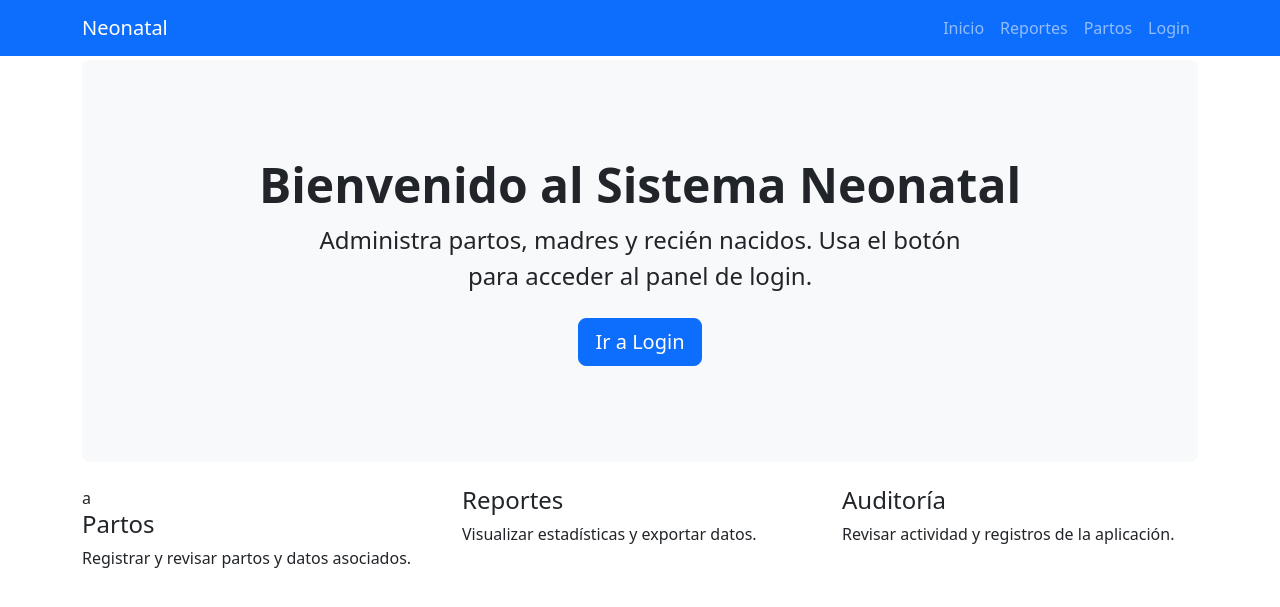
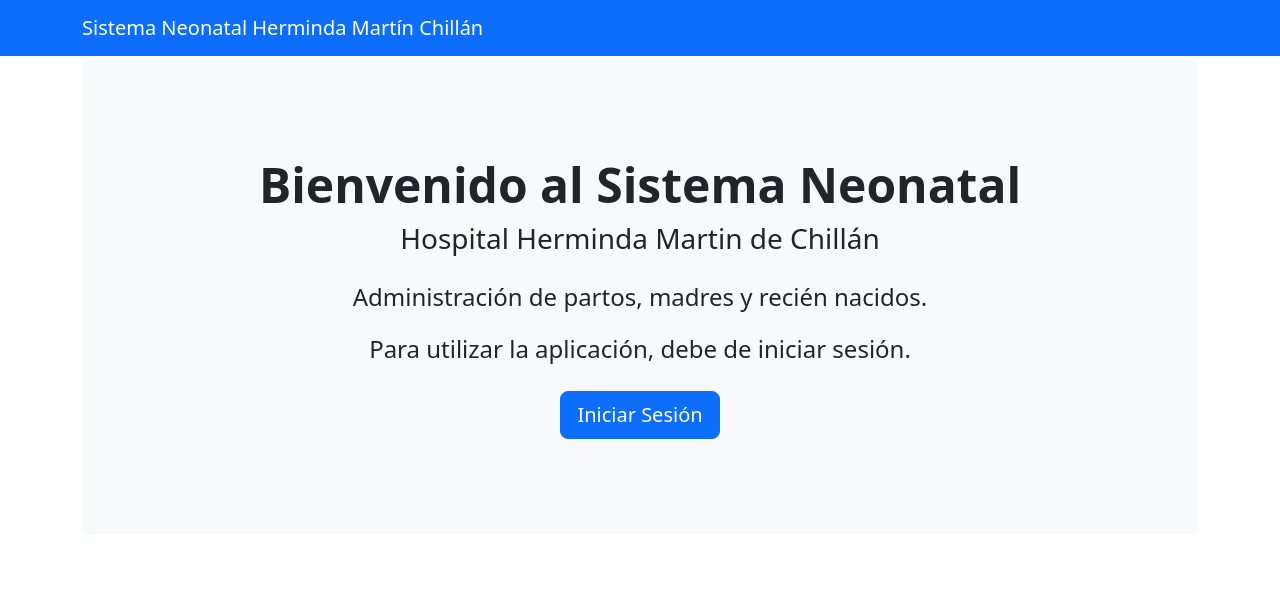
Before and after one commit to LeoCofre/Proyecto-Integrado-Grupo-5, a Django app: page / in a window 1280 px wide. Shown: the top 607 px of the page. Run offline with Django 5.2, Linux system fonts and the light colour scheme.

Commit message:
Cambios en el front de base y main HTML

```diff
--- a/templates/base.html
+++ b/templates/base.html
@@ -4,7 +4,7 @@
 <head>
     <meta charset="UTF-8">
     <meta name="viewport" content="width=device-width, initial-scale=1.0">
-    <title>{% block title %}Neonatal - Sistema{% endblock %}</title>
+    <title>{% block title %}Sistema Neonatal{% endblock %}</title>
     <link href="https://cdn.jsdelivr.net/npm/bootstrap@5.3.2/dist/css/bootstrap.min.css" rel="stylesheet">
     <style>
         body {
@@ -17,19 +17,7 @@
 <body>
     <nav class="navbar navbar-expand-lg navbar-dark bg-primary fixed-top">
         <div class="container">
-            <a class="navbar-brand" href="/">Neonatal</a>
-            <button class="navbar-toggler" type="button" data-bs-toggle="collapse" data-bs-target="#navMenu">
-                <span class="navbar-toggler-icon"></span>
-            </button>
-            <div class="collapse navbar-collapse" id="navMenu">
-                <ul class="navbar-nav ms-auto">
-                    <li class="nav-item"><a class="nav-link" href="/">Inicio</a></li>
-                    <li class="nav-item"><a class="nav-link" href="/reportes/">Reportes</a></li>
-                    <li class="nav-item"><a class="nav-link" href="/partos/">Partos</a></li>
-                    <li class="nav-item"><a class="nav-link" href="/login/">Login</a></li>
-                </ul>
-            </div>
-        </div>
+            <a class="navbar-brand" href="/">Sistema Neonatal Herminda Martín Chillán</a>
     </nav>
 
     <main class="container">
--- a/templates/main.html
+++ b/templates/main.html
@@ -1,31 +1,17 @@
 {% extends 'base.html' %}
 
-{% block title %}Inicio - Neonatal{% endblock %}
+{% block title %}Inicio - Gestión de Partos y Recién Nacidos{% endblock %}
 
 {% block content %}
 <div class="p-5 mb-4 bg-light rounded-3">
     <div class="container-fluid py-5 text-center">
         <h1 class="display-5 fw-bold">Bienvenido al Sistema Neonatal</h1>
-        <p class="col-md-8 fs-4 mx-auto">Administra partos, madres y recién nacidos. Usa el botón para acceder al panel
-            de login.</p>
+        <h3 class="mb-4">Hospital Herminda Martin de Chillán</h3>
+        <p class="col-md-8 fs-4 mx-auto">Administración de partos, madres y recién nacidos.</p>
+        <p class="col-md-8 fs-4 mx-auto">Para utilizar la aplicación, debe de iniciar sesión.</p>
         <div class="d-flex justify-content-center mt-4">
-            <a class="btn btn-primary btn-lg" href="/login/" role="button">Ir a Login</a>
+            <a class="btn btn-primary btn-lg" href="/login/" role="button">Iniciar Sesión</a>
         </div>
     </div>
 </div>
-
-<div class="row">
-    <div class="col-md-4">a
-        <h4>Partos</h4>
-        <p>Registrar y revisar partos y datos asociados.</p>
-    </div>
-    <div class="col-md-4">
-        <h4>Reportes</h4>
-        <p>Visualizar estadísticas y exportar datos.</p>
-    </div>
-    <div class="col-md-4">
-        <h4>Auditoría</h4>
-        <p>Revisar actividad y registros de la aplicación.</p>
-    </div>
-</div>
 {% endblock %}
```
